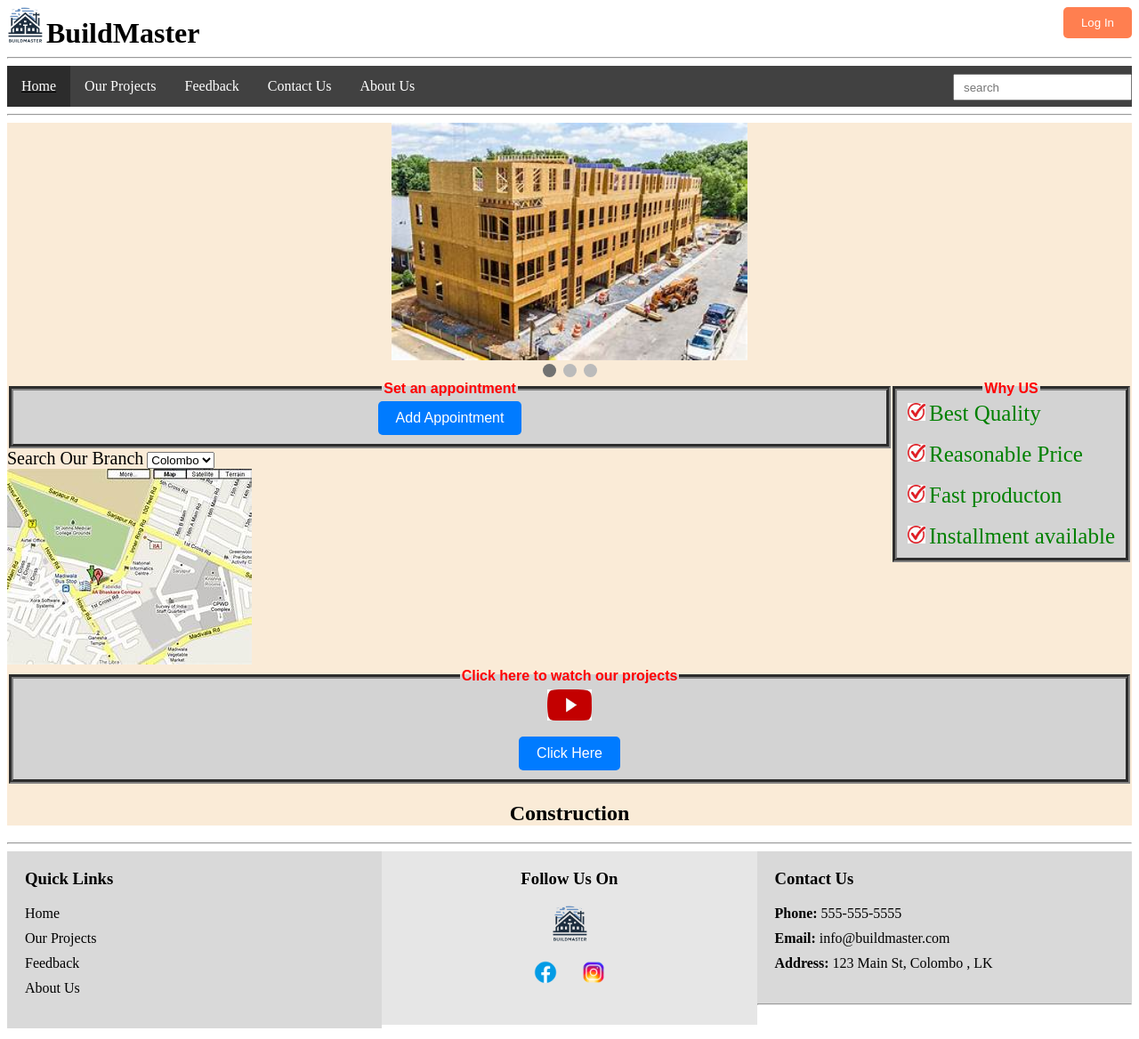
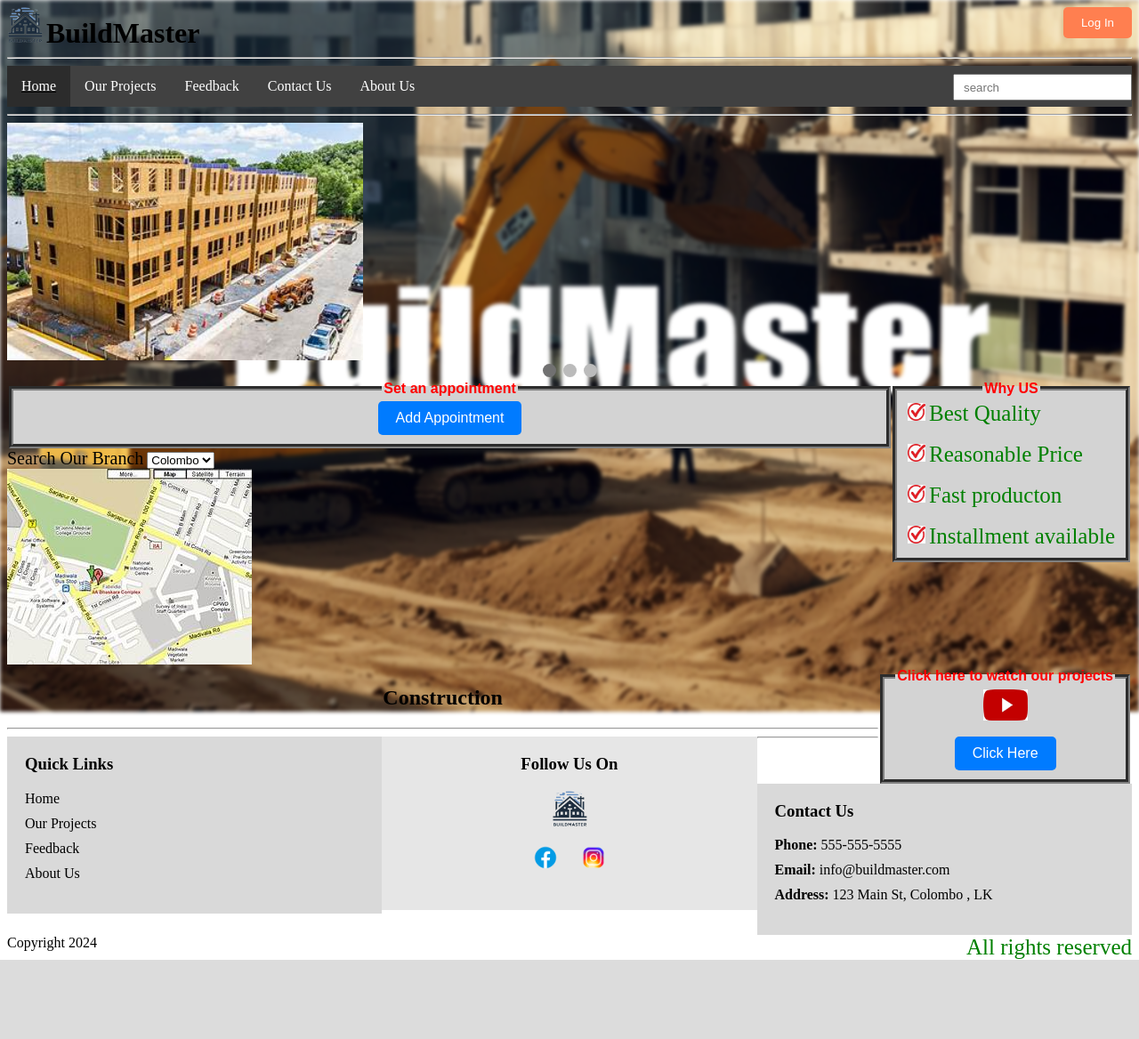
Before and after one commit to MiniduTH/BuildMasterWEB, a PHP site: page / in a window 1280 px wide. Shown: the top 1168 px of the page at 89% size. After the commit the page ends 1079 px from the top, so only its background shows below. Run offline with PHP 8.4, Linux system fonts and the light colour scheme.

Commit message:
updated home

```diff
--- a/index.html
+++ b/index.html
@@ -9,6 +9,7 @@
 
 </head>
 <body>
+
     <header>
         <img class="logo" src="src/img/logo.png">
         <h1 id="nav-h1">BuildMaster</h1>
@@ -28,7 +29,9 @@
     <hr>
 
     <main>
-        <div class="slideshow-container">
+        <div class="backgroundimage"><!-- Background image  -->
+        </div>
+
             <div class="mySlides">
                 <img class="slide-img" src="src/img/photo1.jpg" width="20px">
             </div>
@@ -43,6 +46,7 @@
 
         </div>
 
+
          <!-- Navigation dots -->
         <div style="text-align:center">
             <span class="dot"></span>
@@ -50,6 +54,8 @@
             <span class="dot"></span>
 
         </div>
+
+
 
         <!--Adding why us part-->
     <div class="whyus">
@@ -90,7 +96,7 @@
 
     <img class="Mapimg" src="src/img/map.png">
     </div>
-    <fieldset class="Äppointmentboder">
+    <fieldset class="video">
         <legend><b>Click here to watch our projects</b></legend>
         <div class="image-container">
             <img src="src/img/utube.png" alt="Your Image">
@@ -103,6 +109,8 @@
 
         <h2 class="center">Construction </h2>
     </main>
+    <!-- This div is represent backgroundimage -->
+</div>
 
     <footer>
       <hr>
--- a/src/CSS/body.css
+++ b/src/CSS/body.css
@@ -1,3 +1,17 @@
+
+.backgroundimage {
+    position: fixed;
+    top: 0;
+    left: 0;
+    width: 100%;
+    height: 100%;
+    z-index: -1; /* Ensure it's behind other content */
+    background-image: url("../img/Background.png");
+    background-repeat: no-repeat;
+    background-position: center;
+    background-size: cover;
+    filter: blur(2px); /* Apply blur effect */
+}
 
 .slideshow-container {
     max-width: 100%;
@@ -82,12 +96,8 @@
     font-size: 20px;
 
 }
-/* Body colour */
-main{
-    background-color:antiquewhite;
-}
 
-.Äppointmentboder{
+.video{
     max-width: 50%;
     float:right;
 }
@@ -110,3 +120,7 @@
     width: 50px; /* Ensure image doesn't exceed container width */
     height: auto; /* Maintain aspect ratio */
 }
+.Äppointmentboder{
+    max-width: 5 0%;
+    float:left;
+}
```
Also changed, not shown: src/img/Background.png (added).
